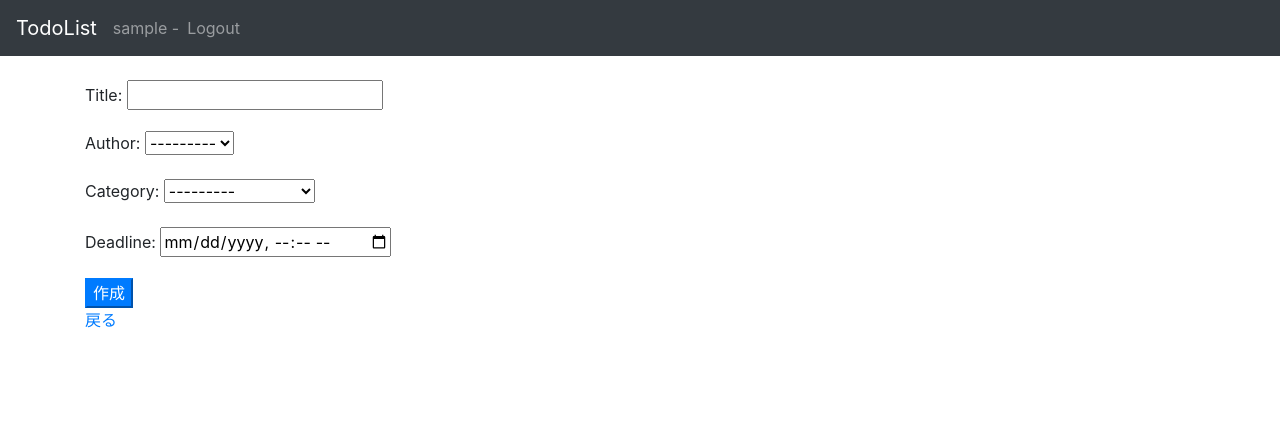
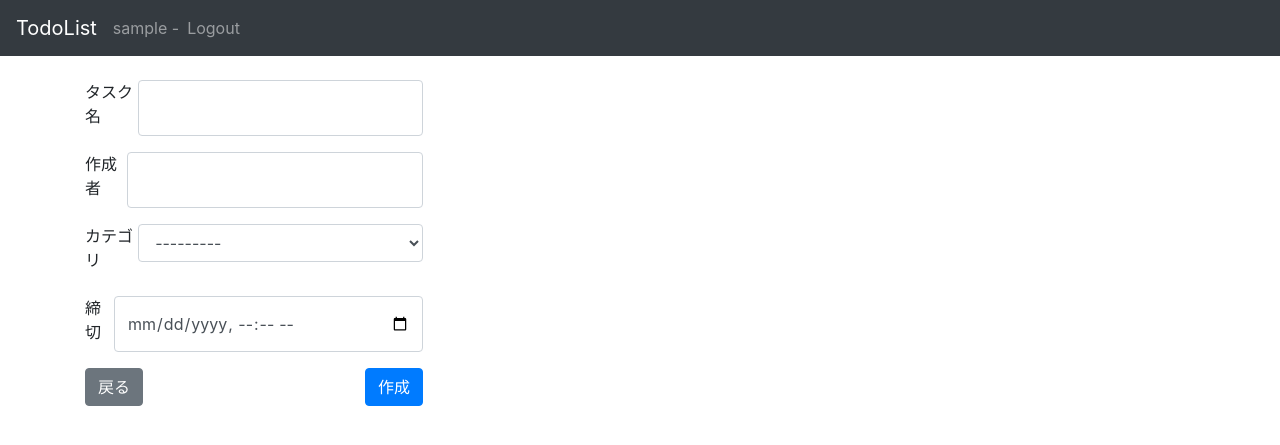
Before and after one commit to maooz4426/TodoList-Django, a Django app: page /todo/create/ in a window 1280 px wide. Shown: the top 445 px of the page. Run offline with Django 4.2, Linux system fonts and the light colour scheme; a user stored in the database is signed in; tables that the repository leaves empty hold one stand-in row (values such as "Sample post"); some libraries are stand-ins or nearby versions.

Commit message:
詳細ビューのデザイン変更

```diff
--- a/todolist/accounts/templates/registration/layout.html
+++ b/todolist/accounts/templates/registration/layout.html
@@ -13,8 +13,9 @@
     <body>
         <nav class='navbar navbar-expand-sm navbar-dark bg-dark fixed-top'>
             <a class='navbar-brand' href='{% url "todo:list" %}'>TodoList</a>
+            {# navbar-navで一列に表示#}
             <ul class='navbar-nav '>
-{#            ユーザーが認証されているかチェック#}
+            {# ユーザーが認証されているかチェック#}
                 {% if user.is_authenticated %}
                     <li class='nav-time'>
                         <span class='navbar-text'>{{ user }} - </span>
--- a/todolist/accounts/templates/registration/logout.html
+++ b/todolist/accounts/templates/registration/logout.html
@@ -1,7 +1,7 @@
 {% extends './layout.html' %}
 
 {% block content %}
-<h1>Logged Out</h1>
-<p>Thanks for spending some quality time with the Web site today.</p>
+<h1>LogOut</h1>
+<p>ログアウトしました。</p>
 <p><a href='{% url "accounts:login" %}'>Log in again</a></p>
 {% endblock %}
--- a/todolist/todo/forms.py
+++ b/todolist/todo/forms.py
@@ -12,5 +12,9 @@ class TaskForm(forms.ModelForm):
         #ウィジェットはフォームとかの部品の種類を指定する要素
         #djangoのフォームウィジェットにHTML属性を付与する(attrs)
         widgets = {
-            'deadline': forms.DateTimeInput(attrs={'type': 'datetime-local'}),
+            'title': forms.TextInput(attrs={'class': 'form-control'}),
+            'author': forms.TextInput(attrs={'class': 'form-control'}),
+            'category': forms.Select(attrs={'class': 'form-control'}),  # カテゴリが選択肢の場合
+            'deadline': forms.DateTimeInput(attrs={'type': 'datetime-local', 'class': 'form-control'}),
+
         }
--- a/todolist/todo/static/todo/style.css
+++ b/todolist/todo/static/todo/style.css
@@ -1,4 +1,7 @@
 
+div{
+    display: flex;
+}
 th{
     width: 20%;
 }
@@ -16,5 +19,31 @@ th{
     display: flex;
     justify-content: end;
     align-items: center;
+
 /*   bootstrapだと d-flex justify-content-end*/
 }
+
+/*上手くいかなかったのでbootstrapのd-flexを使用*/
+/*.btn-container {*/
+/*    display: flex; !* Flexboxを適用 *!*/
+/*    justify-content: space-between; !* 子要素間のスペースを均等に分ける *!*/
+/*    align-items: center; !* 子要素を中央に揃える *!*/
+/*}*/
+
+/*.btn-container div {*/
+/*    display: flex; !* Flexboxを適用 *!*/
+/*    align-items: center; !* 子要素を中央に揃える *!*/
+/*    margin: 0; !* デフォルトのマージンをリセット *!*/
+/*}*/
+
+/*.btn-container a,*/
+/*.btn-container button {*/
+/*    margin: 0; !* デフォルトのマージンをリセット *!*/
+/*}*/
+
+
+
+
+
+
+.
--- a/todolist/todo/templates/todo/task_form.html
+++ b/todolist/todo/templates/todo/task_form.html
@@ -4,17 +4,38 @@
 
     <div>
         <form method='post'>{% csrf_token %}
+            <div class="mb-3">
+                <label class="form-label">タスク名</label>
+                {{ form.title }}
+{#                {{ form.as_p }}#}
+            </div>
+            <div class="mb-3">
+                <label class="form-label">作成者</label>
+                {{ form.author }}
+{#                {{ form.as_p }}#}
+            </div>
+            <div class="mb-3">
+                <label class="form-label">カテゴリ</label>
+                {{ form.category }}
+{#                {{ form.as_p }}#}
+            </div>
+            <div class="mb-3">
+                <label class="form-label">締切</label>
+                {{ form.deadline }}
+{#                {{ form.as_p }}#}
+            </div>
+{#            既存のデータがあったら更新、なかったら作成表示#}
+           <div class="btn-container d-flex justify-content-between">
+{#            <div class="btn-container">#}
+                     <a class="btn btn-secondary" href="JavaScript:history.back()">戻る</a>
 
-            {{ form.as_p }}
+                    <button type="submit" class="btn btn-primary">{{ object|yesno:'更新,作成' }}</button>
 
-{#            既存のデータがあったら更新、なかったら作成表示#}
-            <button type='submit' class='submit btn-primary'>{{ object|yesno:'更新,作成' }}</button>
+            </div>
 
         </form>
     </div>
 
-    <div>
-        <p><a href="JavaScript:history.back()">戻る</a></p>
-    </div>
+
 
 {% endblock %}
```
Also changed, not shown: todolist/accounts/templates/registration/login.html (+5 -3 lines), todolist/todo/templates/todo/task_confirm_delete.html (+21 -7 lines).
